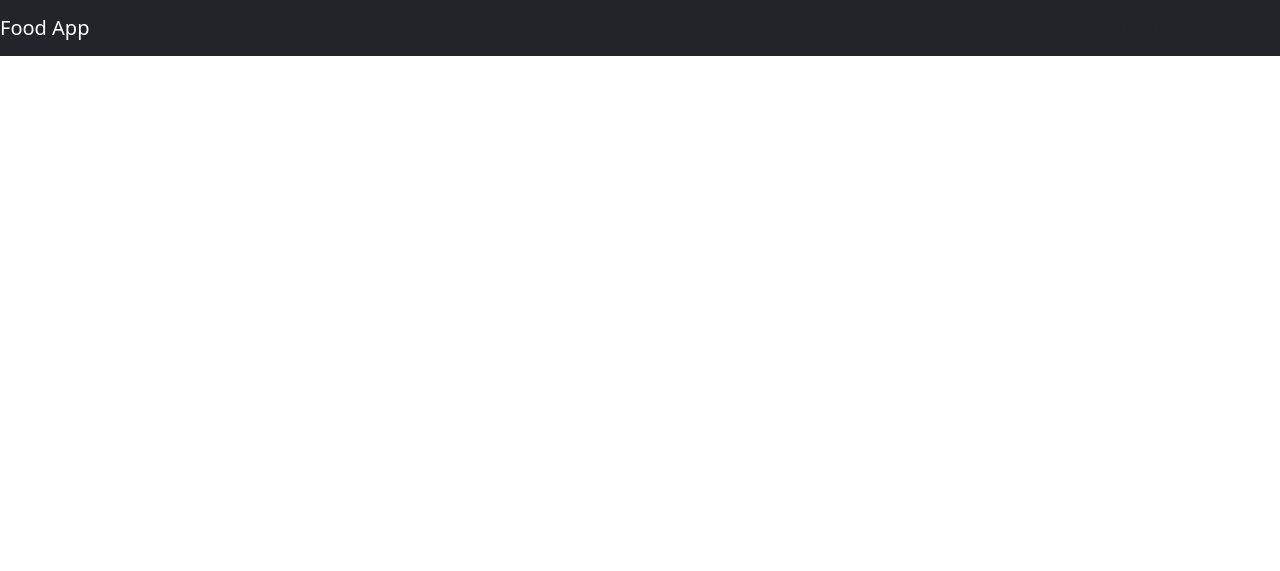
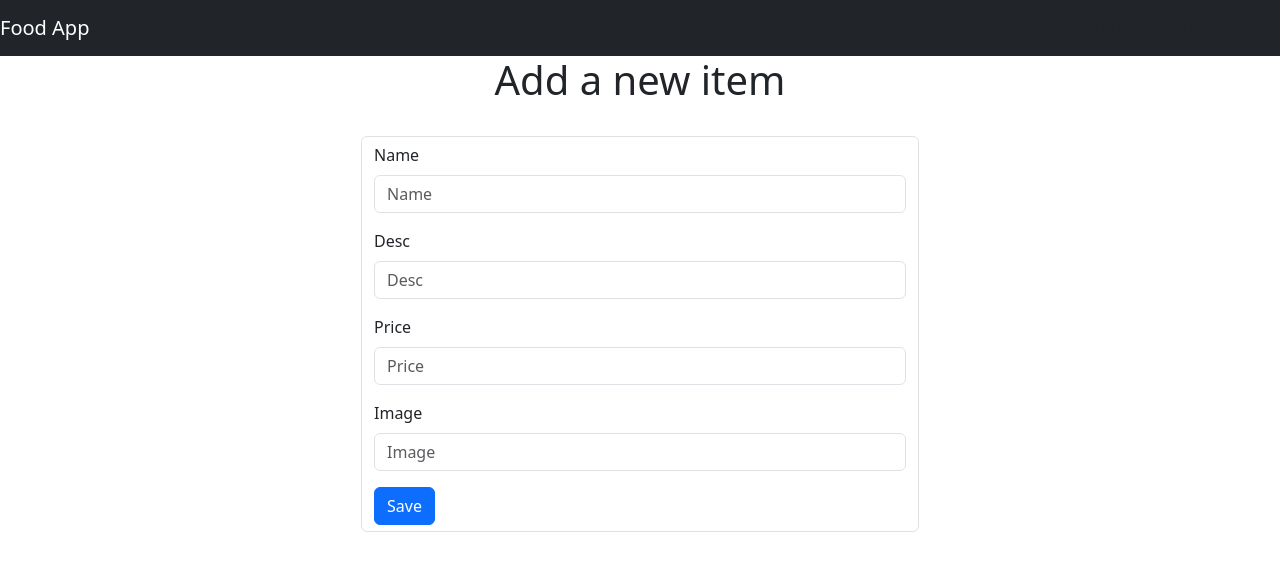
Before and after one commit to Dangermouse87/foodmenu, a Django app: template food/templates/food/form.html in a window 1280 px wide. Shown: the top 571 px of the page. Run offline with Django 4.2, Linux system fonts and the light colour scheme; the template is opened without the code that fills it: values that come from a table or form of the project are taken from there, others are empty; some libraries are stand-ins or nearby versions.

Commit message:
added form, create item

```diff
--- a/food/models.py
+++ b/food/models.py
@@ -6,7 +6,7 @@ class Item(models.Model):
     name = models.CharField(max_length=200)
     desc = models.CharField(max_length=200)
     price = models.IntegerField()
-    image = models.CharField(max_length=500, default="https://www.eatingwell.com/thmb/YxkWBfh2AvNYrDKoHukRdmRvD5U=/750x0/filters:no_upscale():max_bytes(150000):strip_icc():format(webp)/article_291139_the-top-10-healthiest-foods-for-kids_-02-4b745e57928c4786a61b47d8ba920058.jpg")
+    image = models.CharField(max_length=500)
 
     def __str__(self):
         return self.name
--- a/food/templates/food/base.html
+++ b/food/templates/food/base.html
@@ -12,11 +12,11 @@
 </head>
 <body>
   <nav class="navbar navbar-dark bg-dark">
-    <a class="navbar-brand" href="#">Food App</a>
+    <a class="navbar-brand" href="{% url 'food:index' %}">Food App</a>
     <div class="navbar">
-      <a href="" class="nav-item nav-link">Add Item</a>
+      <a href="{% url 'food:new' %}" class="nav-item nav-link">Add Item</a>
       <a href="" class="nav-item nav-link">Delete Item</a>
-      <a href="" class="nav-item nav-link">View Item</a>
+      <a href="{% url 'food:index' %}" class="nav-item nav-link">View Items</a>
     </div>
   </nav>
 
--- a/food/templates/food/form.html
+++ b/food/templates/food/form.html
@@ -1,7 +1,20 @@
 {% extends 'food/base.html' %}
+{% load bootstrap5 %}
 
-<form method="POST">
-  {% csrf_token %}
-  {{ form }}
-  <button type="submit">Save</button>
-</form>
+{% block content %}
+<div class="container">
+  <div class="text-center">
+    <h1>Add a new item</h1>
+  </div>
+  <div class="d-flex justify-content-center">
+    <div class="col-6 d-flex align-items-center justify-content-center mt-4">
+      <form method="POST" class="form-control">
+        {% csrf_token %}
+        {% bootstrap_form form %}
+        <button type="submit" class="btn btn-primary">Save</button>
+      </form>
+    </div>
+  </div>
+  </div>
+
+{% endblock content %}
--- a/food/urls.py
+++ b/food/urls.py
@@ -7,5 +7,5 @@ urlpatterns = [
     path('',views.index, name='index'),
     path('item/', views.item, name='item'),
     path('<int:item_id>', views.detail, name='detail'),
-    path('add/', views.create_item, name='create_item'),
+    path('new/', views.new, name='new'),
 ]
--- a/food/views.py
+++ b/food/views.py
@@ -23,7 +23,7 @@ def detail(request, item_id): # get id to view specific item detail
     }
     return render(request, 'food/detail.html', context)
 
-def create_item(request):
+def new(request):
     form = ItemForm(request.POST or None)
     context = {'form': form}
 
--- a/foodmenu/urls.py
+++ b/foodmenu/urls.py
@@ -19,5 +19,5 @@ from django.urls import path, include
 
 urlpatterns = [
     path('admin/', admin.site.urls),
-    path('food/', include('food.urls')),
+    path('', include('food.urls')),
 ]
```
Also changed, not shown: food/templates/food/index.html (+6 -1 lines), db.sqlite3.
